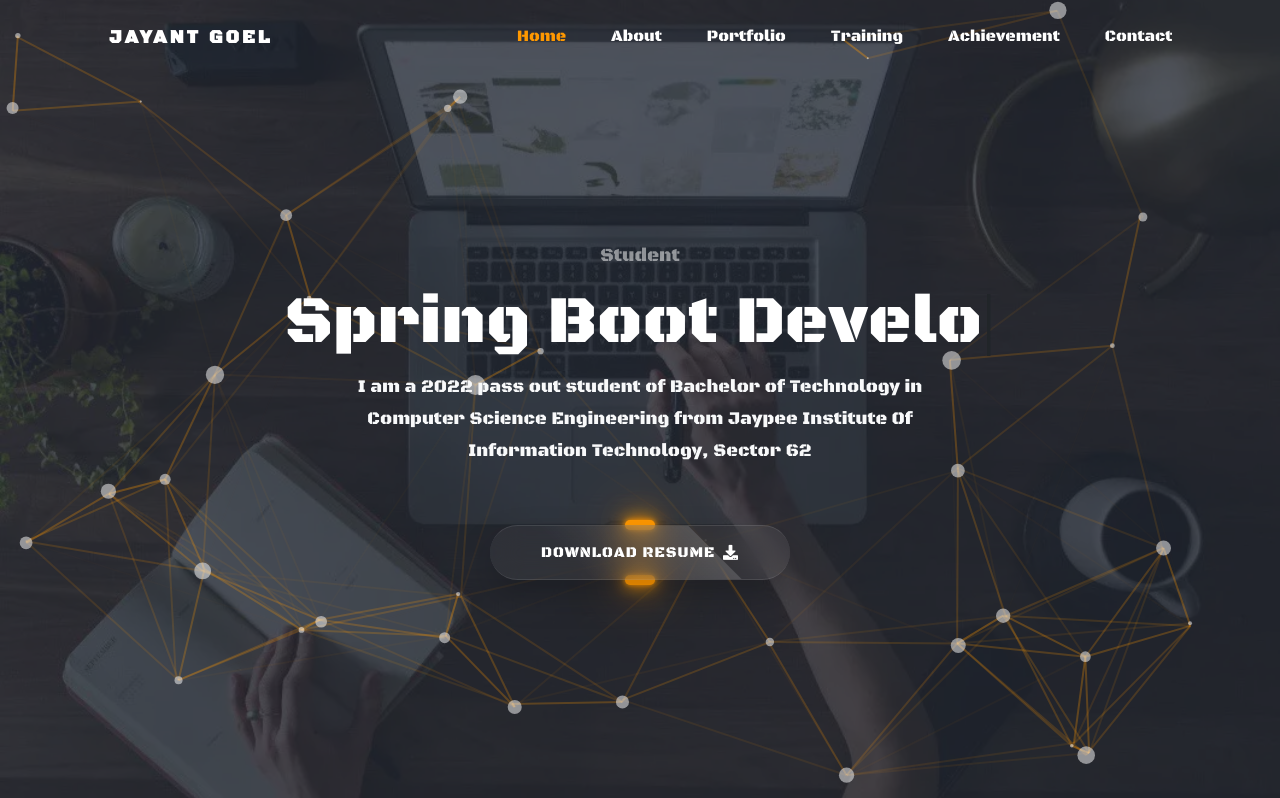
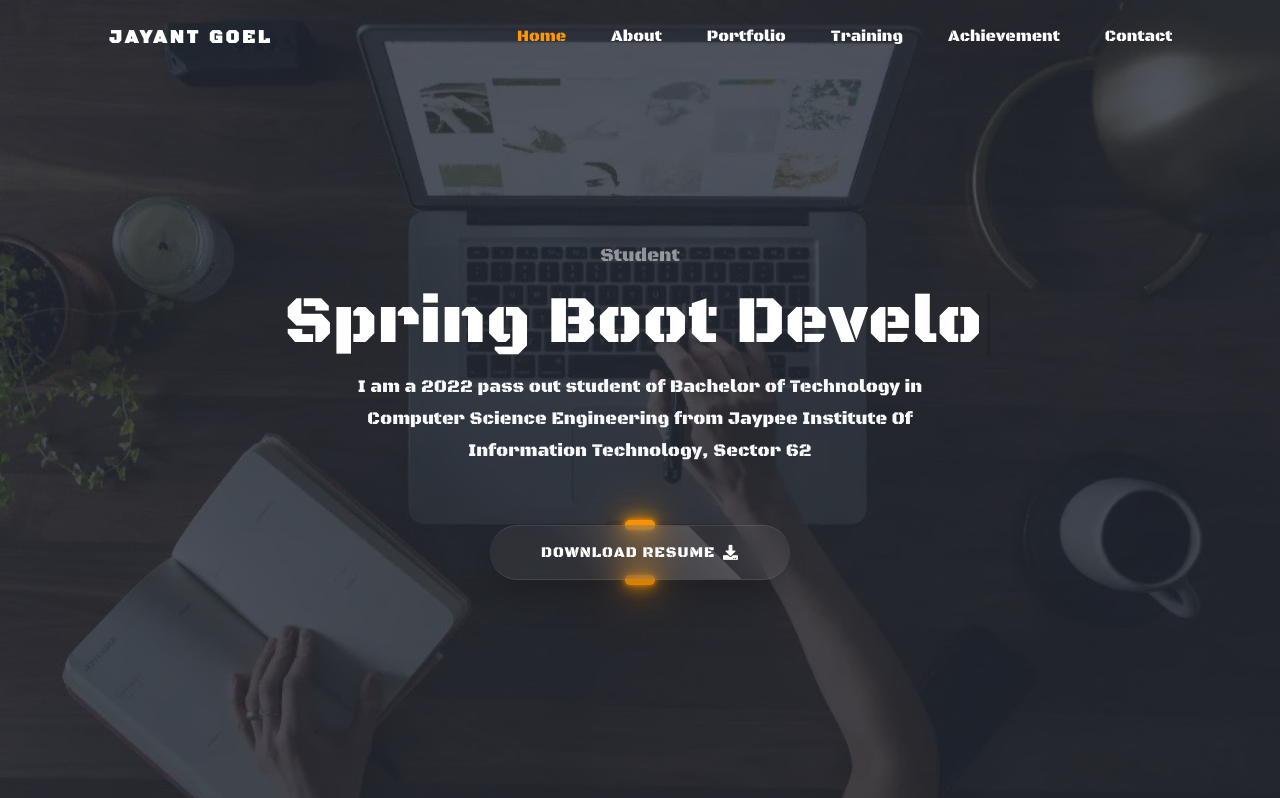
Before and after one commit to tonyh2021/portfolio, an Angular app: page / in a window 1280 px wide. Shown: the top 798 px of the page. Built offline with nearby package versions, Linux system fonts and the light colour scheme.

Commit message:
remove particles.

```diff
--- a/src/app/contact/contact.component.html
+++ b/src/app/contact/contact.component.html
@@ -1 +1,56 @@
-<section class="section contact-wrapper" id=contact><div id=particles-js2></div><div class=container><div class="row justify-content-center txt-bg txt-bg-contact"><div class=col-lg-6><div class="section-title text-center mb-4 pb-2 pointer wow fadeIn"><div class="mb-5 pb-3"> <i class="fas fa-headset h1"></i></div><h2 class="text-white h3">Contact me</h2><p class="text-white-50 mx-auto mb-0 mt-4 para-desc">Address, Phone Number and Email Address.</p></div></div></div><div class="row justify-content-center"><div *ngFor="let contact of contactData" class="col-lg-3 col-md-4 mt-4 pt-2 pointer wow slideIn{{contact['animationClass']}}" data-wow-delay=0.1s><ng-template #title><strong> <em>{{contact['title']}}</em> </strong></ng-template><div class="text-center" placement="bottom" [ngbTooltip]="title"><i class="{{contact['icon']}} text-custom h3 mb-4"></i><h3 *ngFor="let links of contact['links']" class="mb-{{contact['links'].length-1}} font-weight-normal line-height-normal"><a rel="noreferrer" aria-label="contact(opens in a new tab)" target="_blank" class="contact-links" href="{{links['type']}}{{links['title']}}">{{links['title']}}</a></h3></div></div></div></div></section>
+<section class="section contact-wrapper" id="contact">
+	<div class="container">
+		<div class="row justify-content-center txt-bg txt-bg-contact">
+			<div class="col-lg-6">
+				<div
+					class="section-title text-center mb-4 pb-2 pointer wow fadeIn"
+				>
+					<div class="mb-5 pb-3">
+						<i class="fas fa-headset h1"></i>
+					</div>
+					<h2 class="text-white h3">Contact me</h2>
+					<p class="text-white-50 mx-auto mb-0 mt-4 para-desc">
+						Address, Phone Number and Email Address.
+					</p>
+				</div>
+			</div>
+		</div>
+		<div class="row justify-content-center">
+			<div
+				*ngFor="let contact of contactData"
+				class="col-lg-3 col-md-4 mt-4 pt-2 pointer wow slideIn{{
+					contact['animationClass']
+				}}"
+				data-wow-delay="0.1s"
+			>
+				<ng-template #title
+					><strong>
+						<em>{{ contact["title"] }}</em>
+					</strong></ng-template
+				>
+				<div
+					class="text-center"
+					placement="bottom"
+					[ngbTooltip]="title"
+				>
+					<i class="{{ contact['icon'] }} text-custom h3 mb-4"></i>
+					<h3
+						*ngFor="let links of contact['links']"
+						class="mb-{{
+							contact['links'].length - 1
+						}} font-weight-normal line-height-normal"
+					>
+						<a
+							rel="noreferrer"
+							aria-label="contact(opens in a new tab)"
+							target="_blank"
+							class="contact-links"
+							href="{{ links['type'] }}{{ links['title'] }}"
+							>{{ links["title"] }}</a
+						>
+					</h3>
+				</div>
+			</div>
+		</div>
+	</div>
+</section>
--- a/src/app/contact/contact.component.ts
+++ b/src/app/contact/contact.component.ts
@@ -1,15 +1,18 @@
-import {ChangeDetectionStrategy, ChangeDetectorRef, Component, OnInit} from '@angular/core';
+import {
+	ChangeDetectionStrategy,
+	ChangeDetectorRef,
+	Component,
+	OnInit,
+} from '@angular/core';
 
-declare var data : any;
-declare var particlesJS : any;
+declare var data: any;
 
 @Component({
 	selector: 'app-contact',
 	templateUrl: './contact.component.html',
 	changeDetection: ChangeDetectionStrategy.OnPush,
-	styleUrls: ['./contact.component.css']
+	styleUrls: ['./contact.component.css'],
 })
-
 export class ContactComponent implements OnInit {
 	public contactData = data['Contact'];
 
@@ -18,7 +21,6 @@
 	}
 
 	ngOnInit(): void {
-		particlesJS.load('particles-js2');
 		this.changeDetectorRef.detectChanges();
 	}
 }
--- a/src/app/home/home.component.html
+++ b/src/app/home/home.component.html
@@ -1 +1,63 @@
-<section class="bg-home" id="home"><div class="bg-overlay"></div><div id="particles-js"></div><div class="home-center"><div class="home-desc-center"><div class="container"><div class="row justify-content-center"><div class="col-lg-10 mt-5"><div class="home-title text-center"><div class="wow fadeInDownBig text-white-50 mb-3 font-weight-normal h5" data-wow-delay="0.5s">Student</div><h2 class="display-3"><div id="typed-strings"><p *ngFor="let typedElement of homeData['typedElement']">{{typedElement}} </p></div><span id="element" class="text-white"></span></h2><h3 class="wow fadeInUpBig text-light mx-auto para-desc" data-wow-delay="0.5s">{{homeData['introduction']}}</h3></div></div><div class="mt-4 pt-2"><ng-template #title><strong><em>Resume</em></strong></ng-template><div class="resume-button" placement="bottom" [ngbTooltip]="title"><a rel="noreferrer" aria-label="Download Resume (opens in a new tab)" target="_blank" href="https://drive.google.com/file/d/{{homeData['resumeLink']}}/view?usp=sharing"> Download Resume <i class="fas fa-download ml-2"></i></a></div></div></div></div></div></div></section>
+<section class="bg-home" id="home">
+	<div class="bg-overlay"></div>
+	<div class="home-center">
+		<div class="home-desc-center">
+			<div class="container">
+				<div class="row justify-content-center">
+					<div class="col-lg-10 mt-5">
+						<div class="home-title text-center">
+							<div
+								class="wow fadeInDownBig text-white-50 mb-3 font-weight-normal h5"
+								data-wow-delay="0.5s"
+							>
+								Student
+							</div>
+							<h2 class="display-3">
+								<div id="typed-strings">
+									<p
+										*ngFor="
+											let typedElement of homeData[
+												'typedElement'
+											]
+										"
+									>
+										{{ typedElement }}
+									</p>
+								</div>
+								<span id="element" class="text-white"></span>
+							</h2>
+							<h3
+								class="wow fadeInUpBig text-light mx-auto para-desc"
+								data-wow-delay="0.5s"
+							>
+								{{ homeData["introduction"] }}
+							</h3>
+						</div>
+					</div>
+					<div class="mt-4 pt-2">
+						<ng-template #title
+							><strong><em>Resume</em></strong></ng-template
+						>
+						<div
+							class="resume-button"
+							placement="bottom"
+							[ngbTooltip]="title"
+						>
+							<a
+								rel="noreferrer"
+								aria-label="Download Resume (opens in a new tab)"
+								target="_blank"
+								href="https://drive.google.com/file/d/{{
+									homeData['resumeLink']
+								}}/view?usp=sharing"
+							>
+								Download Resume
+								<i class="fas fa-download ml-2"></i
+							></a>
+						</div>
+					</div>
+				</div>
+			</div>
+		</div>
+	</div>
+</section>
--- a/src/app/home/home.component.ts
+++ b/src/app/home/home.component.ts
@@ -1,27 +1,35 @@
-import {AfterViewInit, ChangeDetectionStrategy, ChangeDetectorRef, Component, OnInit} from '@angular/core';
+import {
+	AfterViewInit,
+	ChangeDetectionStrategy,
+	ChangeDetectorRef,
+	Component,
+	OnInit,
+} from '@angular/core';
 
 declare var Typed: any;
-declare var particlesJS : any;
-declare var data : any;
+declare var data: any;
 
 @Component({
 	selector: 'app-home',
 	templateUrl: './home.component.html',
 	changeDetection: ChangeDetectionStrategy.OnPush,
-	styleUrls: ['./home.component.css']
+	styleUrls: ['./home.component.css'],
 })
-
-export class HomeComponent implements OnInit,AfterViewInit {
+export class HomeComponent implements OnInit, AfterViewInit {
 	public homeData = data['Home'];
 
 	constructor(private changeDetectorRef: ChangeDetectorRef) {
 		changeDetectorRef.detach();
 	}
 	ngOnInit(): void {
-		particlesJS.load('particles-js');
 		this.changeDetectorRef.detectChanges();
 	}
 	ngAfterViewInit() {
-		new Typed("#element",{stringsElement:'#typed-strings',typeSpeed: 100,backDelay: 3000,loop:true});
+		new Typed('#element', {
+			stringsElement: '#typed-strings',
+			typeSpeed: 100,
+			backDelay: 3000,
+			loop: true,
+		});
 	}
 }
```
